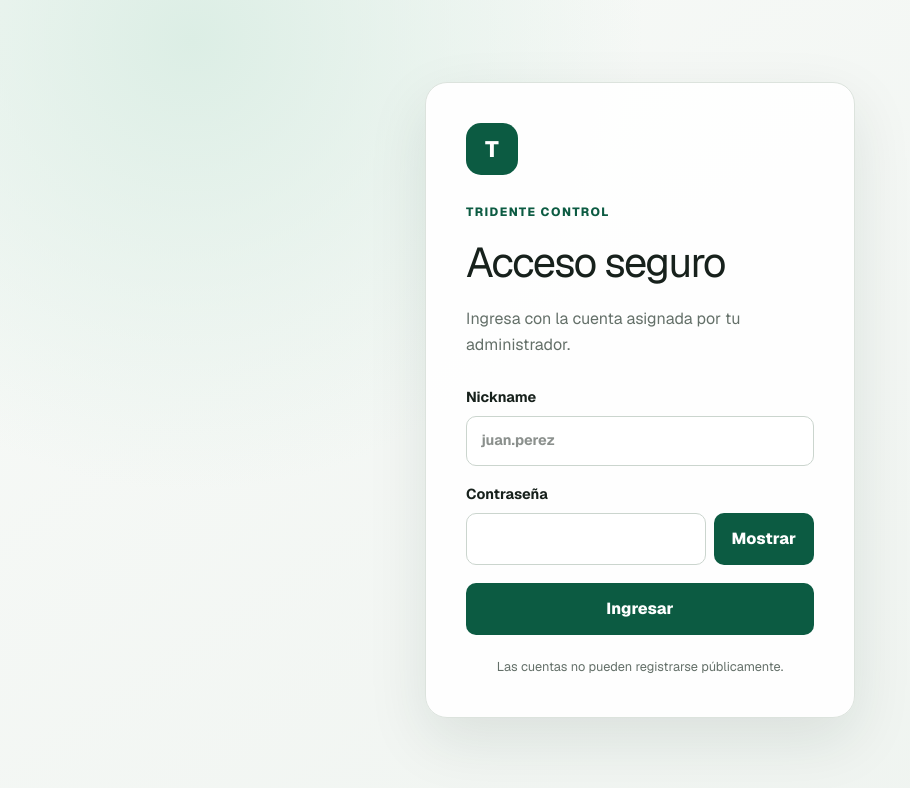
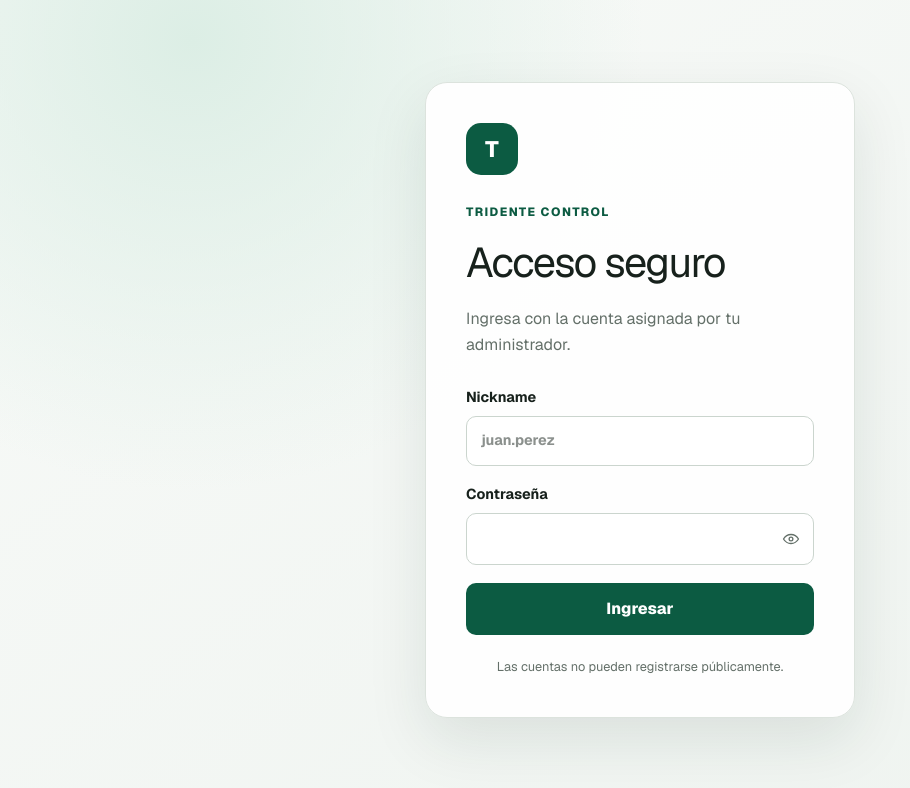
Before and after one commit to Guillermo-RM/tridente-control-de-marcas, a Next.js app: page /login in a window 1280 px wide. Shown: the top 788 px of the page, without its empty margins (0-910 px from the left). Built offline with nearby package versions, Linux system fonts and the light colour scheme; no server answers.

Commit message:
style: use eye icon for password visibility

```diff
--- a/src/app/globals.css
+++ b/src/app/globals.css
@@ -78,6 +78,23 @@ button:disabled { cursor: wait; opacity: 0.65; }
 .auth-form button, .secondary-button { border: 0; border-radius: 10px; font-weight: 750; }
 .auth-form button { padding: 14px 18px; color: white; background: var(--primary); }
 .auth-form button:hover:not(:disabled) { background: var(--primary-hover); }
+.login-password-field { position: relative; }
+.auth-form .login-password-field input { padding-inline-end: 48px; }
+.auth-form .login-password-toggle {
+  position: absolute;
+  inset-inline-end: 2px;
+  top: 50%;
+  transform: translateY(-50%);
+  display: grid;
+  width: 42px;
+  height: 42px;
+  padding: 0;
+  place-items: center;
+  color: var(--muted);
+  background: transparent;
+}
+.auth-form .login-password-toggle:hover:not(:disabled) { color: var(--primary); background: var(--accent); }
+.auth-form .login-password-toggle:focus-visible { outline: 2px solid var(--primary); outline-offset: -2px; }
 .form-error { margin: 0; color: var(--danger) !important; font-size: 0.9rem; }
 .mfa-enrollment { display: grid; justify-items: center; gap: 12px; }
 .mfa-qr { border: 10px solid white; border-radius: 12px; }
--- a/src/components/auth/login-form.tsx
+++ b/src/components/auth/login-form.tsx
@@ -32,7 +32,7 @@ export function LoginForm({ next }: { next?: string }) {
       </label>
       <div className="grid gap-2">
         <label htmlFor="login-password">Contraseña</label>
-        <div className="grid grid-cols-[minmax(0,1fr)_auto] gap-2">
+        <div className="login-password-field">
           <input
             autoComplete="current-password"
             id="login-password"
@@ -43,11 +43,20 @@ export function LoginForm({ next }: { next?: string }) {
           <button
             aria-controls="login-password"
             aria-label={passwordVisible ? "Ocultar contraseña" : "Mostrar contraseña"}
-            className="min-w-24"
+            className="login-password-toggle"
             onClick={() => setPasswordVisible((visible) => !visible)}
             type="button"
           >
-            {passwordVisible ? "Ocultar" : "Mostrar"}
+            <svg aria-hidden="true" width="18" height="18" viewBox="0 0 24 24" fill="none" stroke="currentColor" strokeWidth="1.75" strokeLinecap="round" strokeLinejoin="round">
+              {passwordVisible ? (
+                <path d="M3 3l18 18M10.6 10.7a2 2 0 0 0 2.7 2.7M6.1 6.1A14 14 0 0 0 2 12s3.6 6 10 6a11 11 0 0 0 4.4-.9M10 6.2a11 11 0 0 1 2-.2c6.4 0 10 6 10 6a15 15 0 0 1-2.1 2.6" />
+              ) : (
+                <>
+                  <path d="M2 12s3.6-6 10-6 10 6 10 6-3.6 6-10 6S2 12 2 12Z" />
+                  <circle cx="12" cy="12" r="2.5" />
+                </>
+              )}
+            </svg>
           </button>
         </div>
       </div>
```
